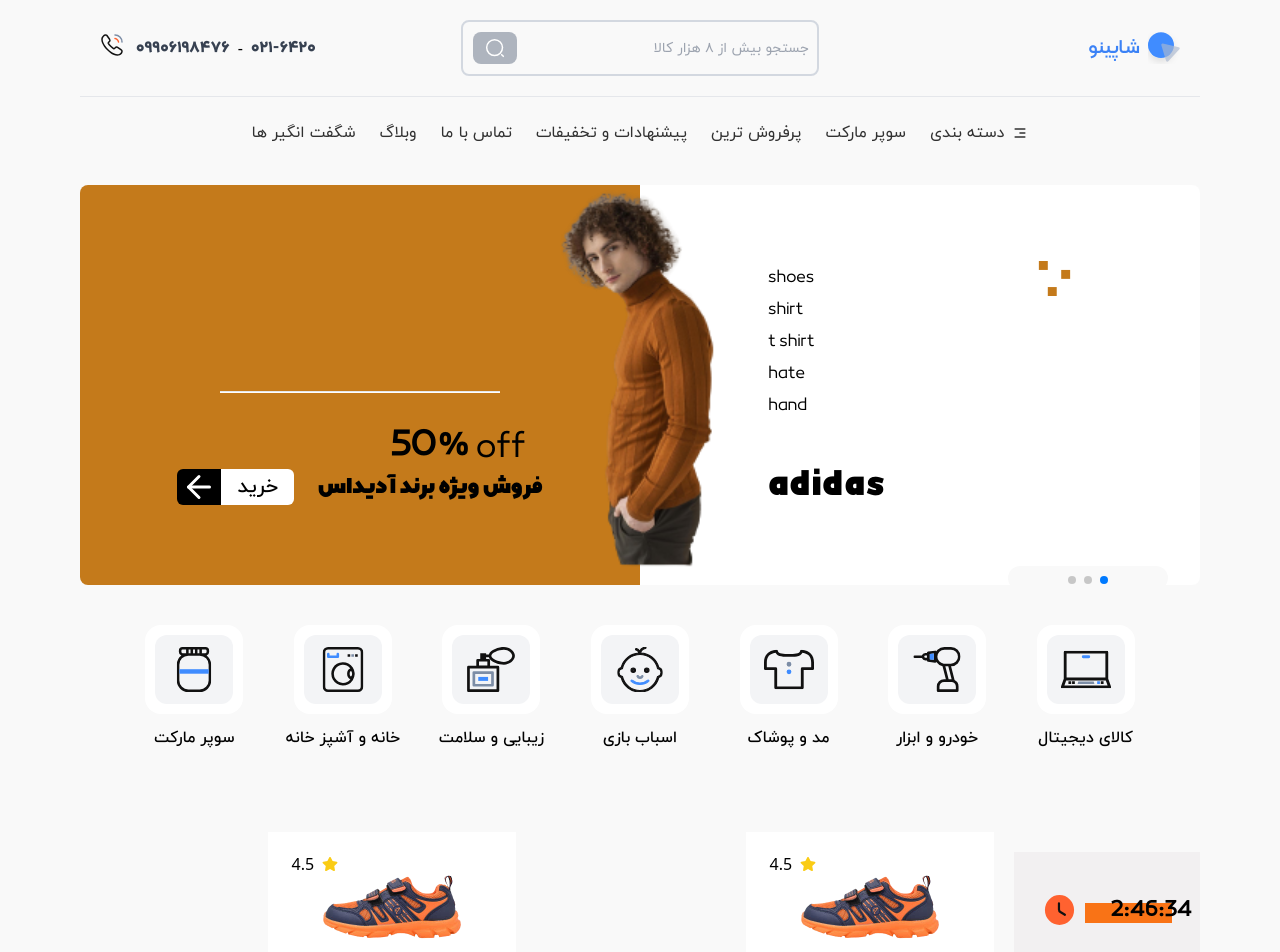
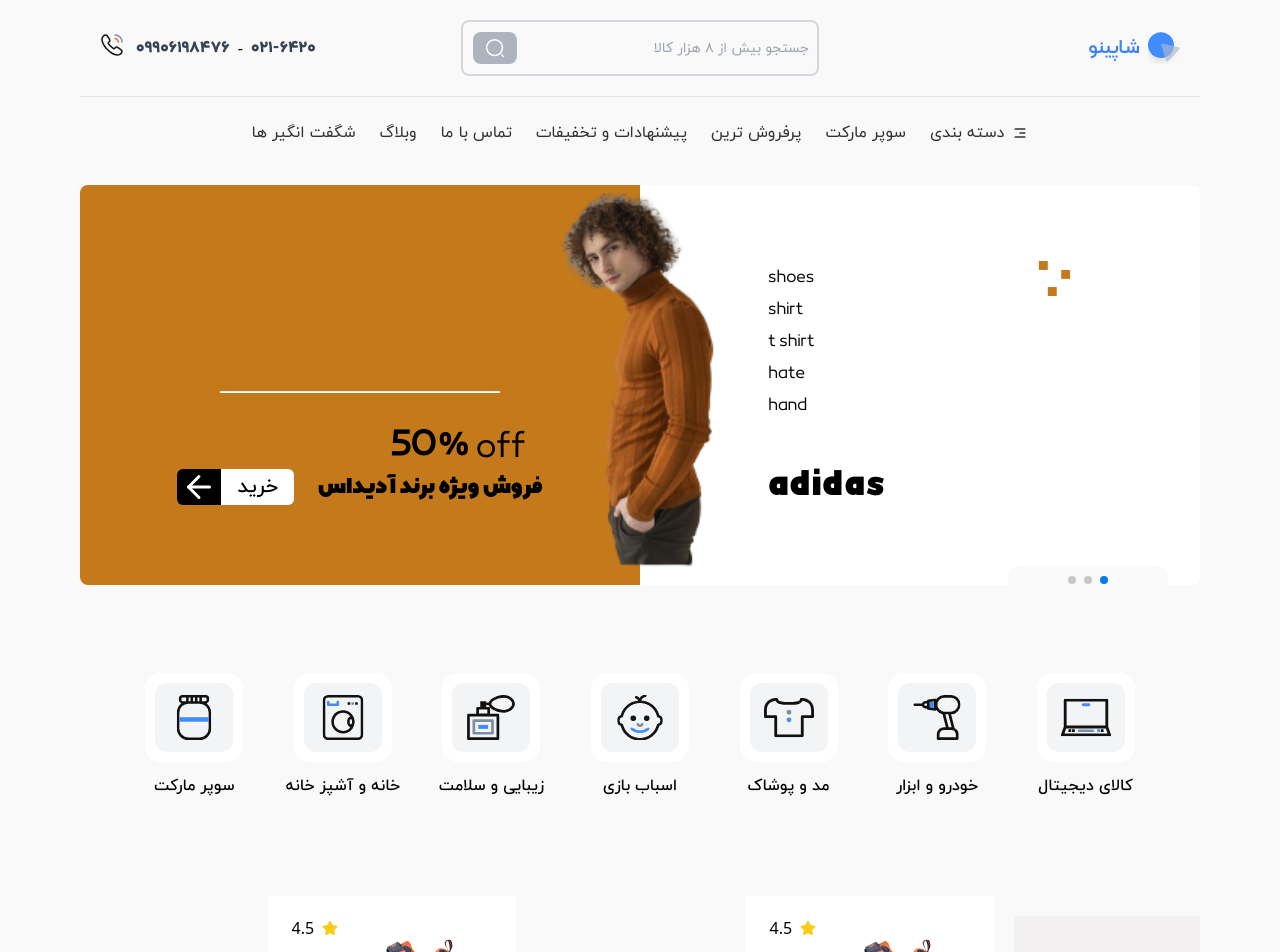
Before and after one commit to Ario-Team/shapino-frontend, a Next.js app: page / in a window 1280 px wide. Shown: the top 952 px of the page. Built offline with nearby package versions, Linux system fonts and the light colour scheme.

Commit message:
Fixed the margin sizes

```diff
--- a/components/IconCategory.jsx
+++ b/components/IconCategory.jsx
@@ -74,7 +74,7 @@
 
 const SliderItem = ({ title, src, count }) => {
   return (
-    <div className="flex flex-col items-center justify-center gap-3 cursor-pointer">
+    <div className="flex flex-col items-center justify-center gap-3 cursor-pointer mt-12 mb-7">
       <div className="group peer w-max flex flex-col items-center gap-3">
         <div className="bg-white w-max p-2 rounded-2xl transition-colors duration-300 border-2 border-transparent group-hover:border-blue-500">
           <div className="bg-gray-100 px-3.5 py-3 rounded-xl flex items-center justify-center">
@@ -83,7 +83,7 @@
         </div>
         <span className="font-iran-yekan font-medium text-base">{title}</span>
       </div>
-      <div className="opacity-0 transition-all duration-300 mt-3 mb-7 peer-hover:opacity-100">
+      <div className="opacity-0 transition-all duration-300 mb-7 peer-hover:opacity-100">
         <span className="font-iran-yekan font-medium text-base text-blue-500 ">
           {count} کالا
         </span>
```
